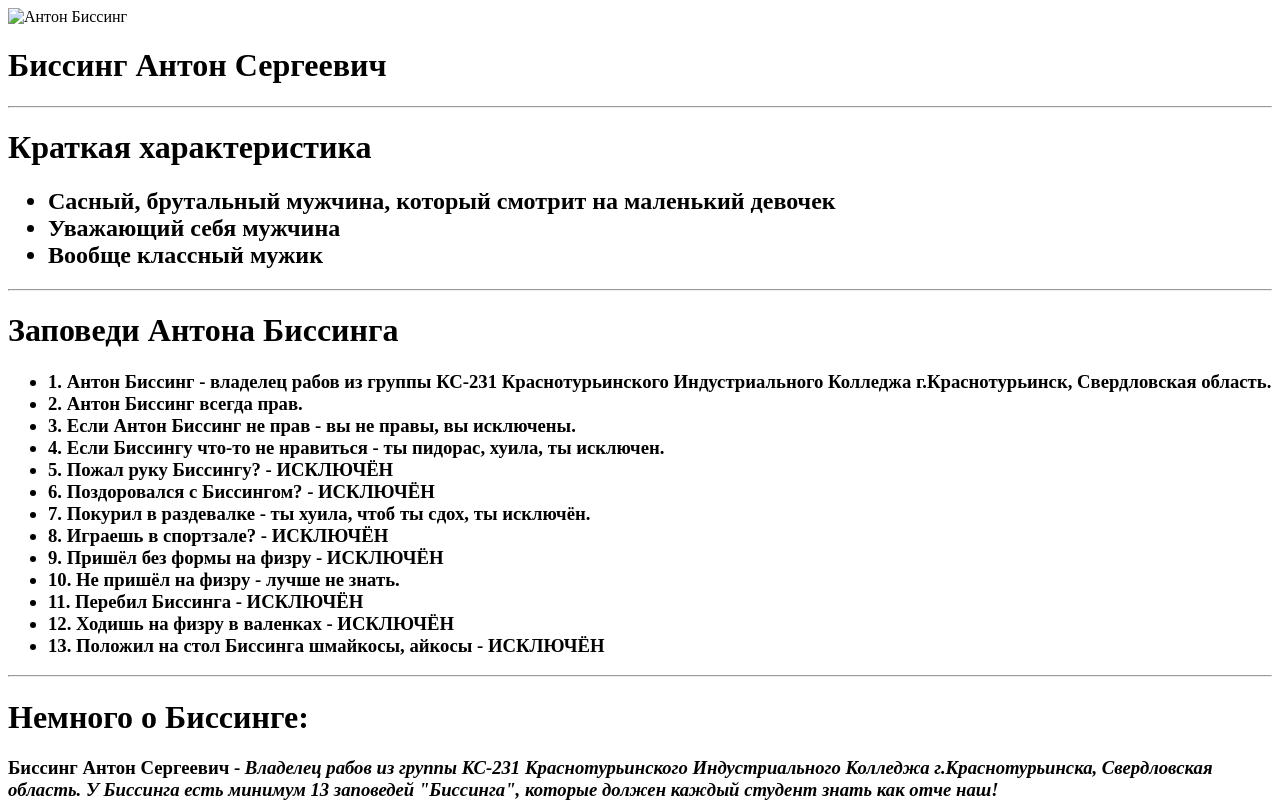
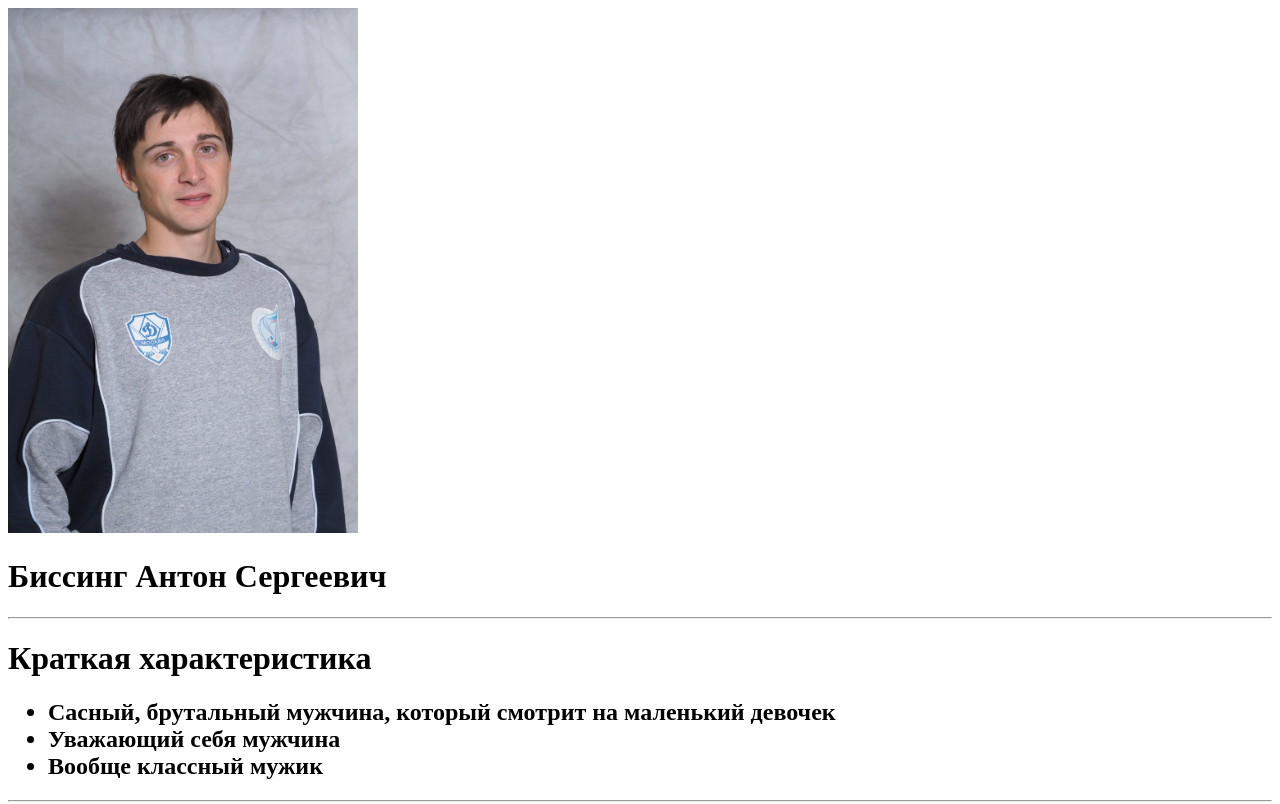
Before and after one commit to NiPATCo/bissing, a plain HTML site: page index.html in a window 1280 px wide. Shown: the top 804 px of the page. Drawn offline with Linux system fonts and the light colour scheme; the site is published under a folder, as on GitHub Pages, so addresses that start at the root find nothing.

Commit message:
Update index.html

```diff
--- a/index.html
+++ b/index.html
@@ -8,7 +8,7 @@
     <meta name="description" content="Testing document">
 </head>
 <body>
-    <img src="/6-3-scaled.jpg" alt="Антон Биссинг" width="350">
+    <img src="6-3-scaled.jpg" alt="Антон Биссинг" width="350">
     <h1>Биссинг Антон Сергеевич</h1>
     <hr>
     <h1>Краткая характеристика</h1>
```
